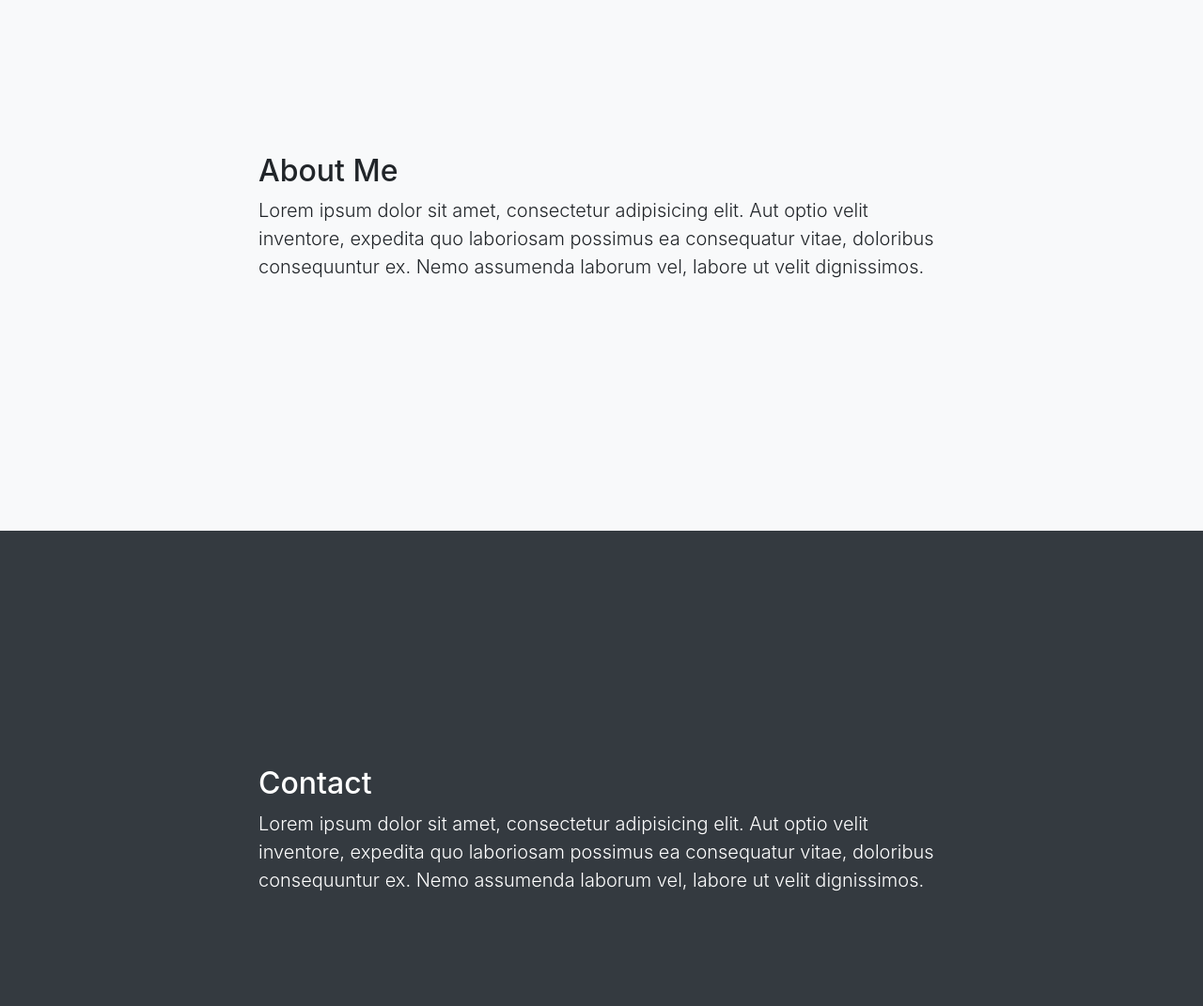
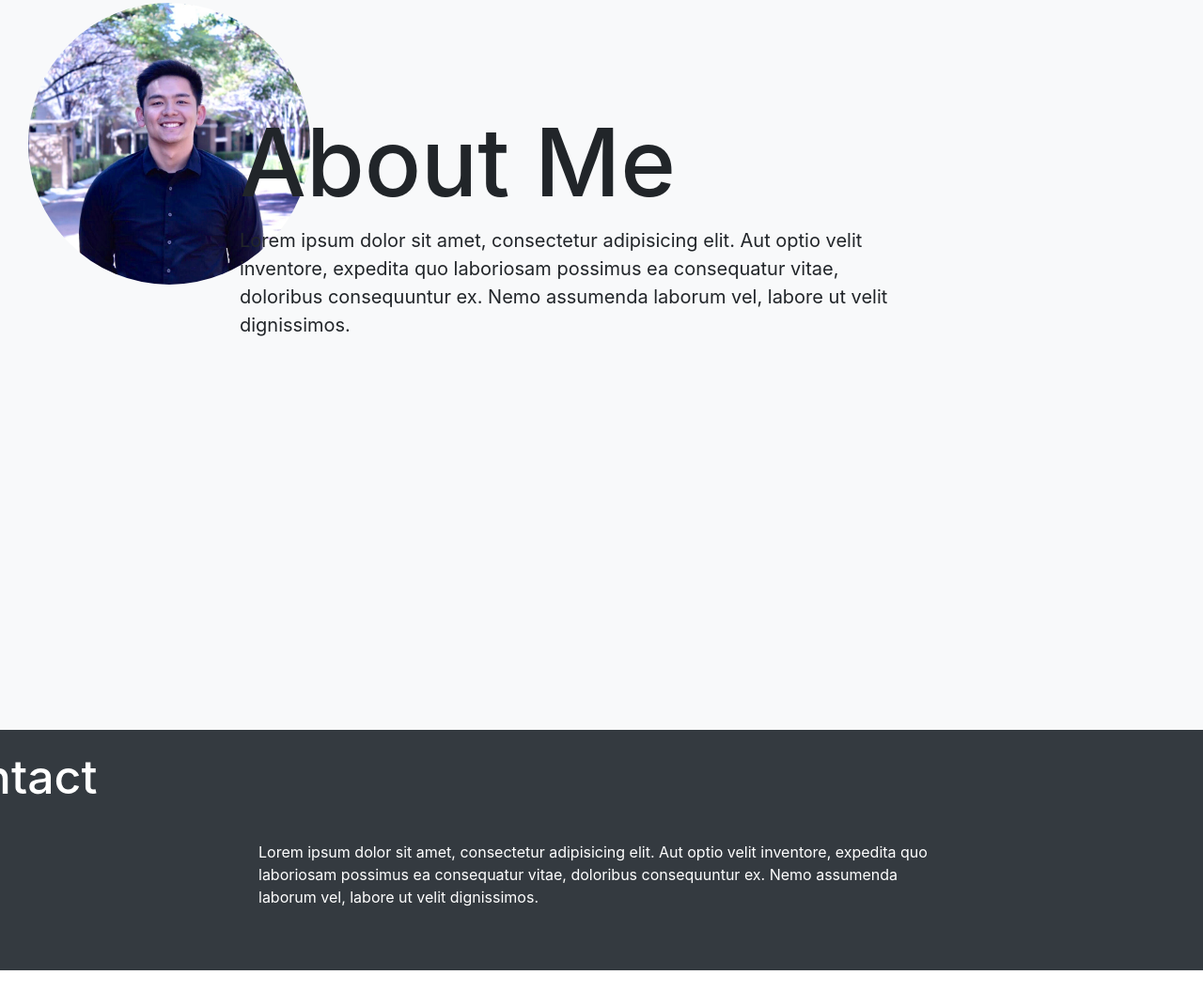
Before and after one commit to VincentVillacorta/Personal-Website, a plain HTML site: page website.html in a window 1280 px wide. Shown: the part 1019-2090 px from the top of the page at 94% size. After the commit the page ends 2052 px from the top, so only its background shows below. Drawn offline with nearby package versions, Linux system fonts and the light colour scheme.

Commit message:
Added pic and cleaned up body format

```diff
--- a/website.html
+++ b/website.html
@@ -49,11 +49,12 @@
           </section>
 <!-- ABOUT -->
         <section id="about" class="bg-light">
+          <img src="images/profile.jpg" class = "rounded-circle" alt="Profile">
           <div class="container">
             <div class="row">
               <div class="col-lg-8 mx-auto">
                 <h2>About Me</h2>
-                <p class="lead">Lorem ipsum dolor sit amet, consectetur adipisicing elit. Aut optio velit inventore, expedita quo laboriosam possimus ea consequatur vitae, doloribus consequuntur ex. Nemo assumenda laborum vel, labore ut velit dignissimos.</p>
+                <p class="about-text">Lorem ipsum dolor sit amet, consectetur adipisicing elit. Aut optio velit inventore, expedita quo laboriosam possimus ea consequatur vitae, doloribus consequuntur ex. Nemo assumenda laborum vel, labore ut velit dignissimos.</p>
               </div>
             </div>
           </div>
@@ -63,8 +64,8 @@
           <div class="container">
             <div class="row">
               <div class="col-lg-8 mx-auto">
-                <h2>Contact</h2>
-                <p class="lead">Lorem ipsum dolor sit amet, consectetur adipisicing elit. Aut optio velit inventore, expedita quo laboriosam possimus ea consequatur vitae, doloribus consequuntur ex. Nemo assumenda laborum vel, labore ut velit dignissimos.</p>
+                <h3>Contact</h3>
+                <p class="contact-text">Lorem ipsum dolor sit amet, consectetur adipisicing elit. Aut optio velit inventore, expedita quo laboriosam possimus ea consequatur vitae, doloribus consequuntur ex. Nemo assumenda laborum vel, labore ut velit dignissimos.</p>
               </div>
             </div>
           </div>
--- a/website_style.css
+++ b/website_style.css
@@ -2,21 +2,6 @@ html {
   scroll-behavior: smooth;
 }
 
-#home {
-  padding-top: 250px;
-  padding-bottom: 360px;
-}
-
-#about {
-  padding-top: 250px;
-  padding-bottom: 250px;
-}
-
-#contact {
-  padding-top: 250px;
-  padding-bottom: 250px;
-  color: white;
-}
 @keyframes FadeIn {
       0% {
         opacity: 0;
@@ -48,7 +33,7 @@ html {
   from, to { border-color: transparent }
   50% { border-color: black; }
 }
-
+/* NAVBAR */
 .container-fluid {
   font-family: 'Open Sans', sans-serif;
   color: white;
@@ -57,6 +42,12 @@ html {
 .navbar-nav > li{
   padding-left:10px;
   padding-right:10px;
+}
+/* HOME */
+
+#home {
+  padding-top: 250px;
+  padding-bottom: 360px;
 }
 
 .animated-name h1{
@@ -88,3 +79,40 @@ html {
        typing 3.5s 1s steps(60, end),
 			 blink-caret .75s 1s step-end infinite;
 }
+/* ABOUT */
+#about {
+  padding-top: 300px;
+}
+img {
+  position: relative;
+  top: -210px;
+  left: 30px;
+  max-width:300px;
+  height:auto;
+}
+.col-lg-8 h2{
+  position: relative;
+  top: -400px;
+  left: -20px;
+  font-size: 100px;
+}
+
+.about-text{
+  position: relative;
+  top: -400px;
+  left: -20px;
+  font-size: 20px;
+}
+
+/* CONTACT */
+.col-lg-8 h3{
+  position: relative;
+  top: -30px;
+  left: -360px;
+  font-size: 50px;
+}
+#contact {
+  padding-top: 50px;
+  padding-bottom: 50px;
+  color: white;
+}
```
